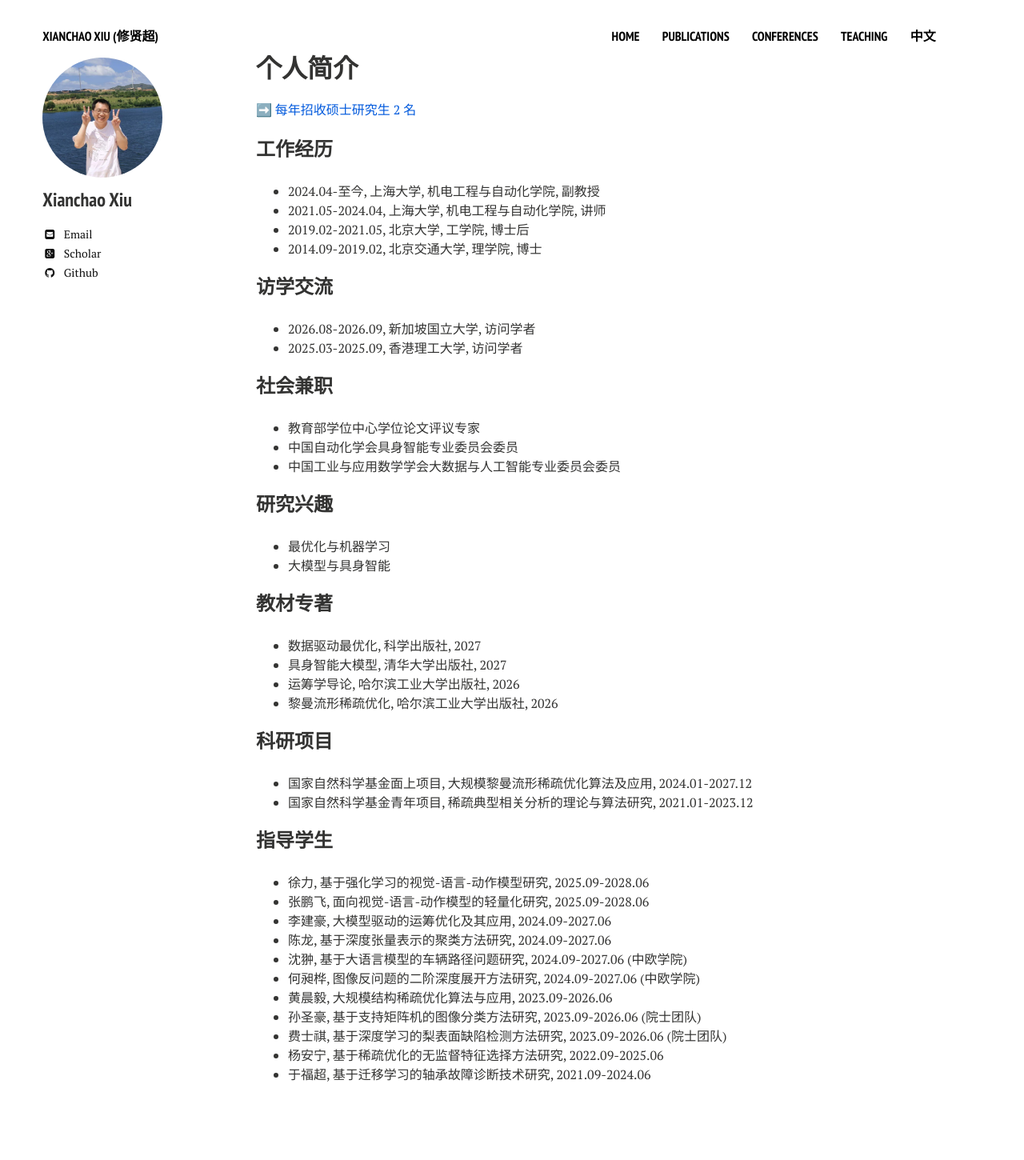
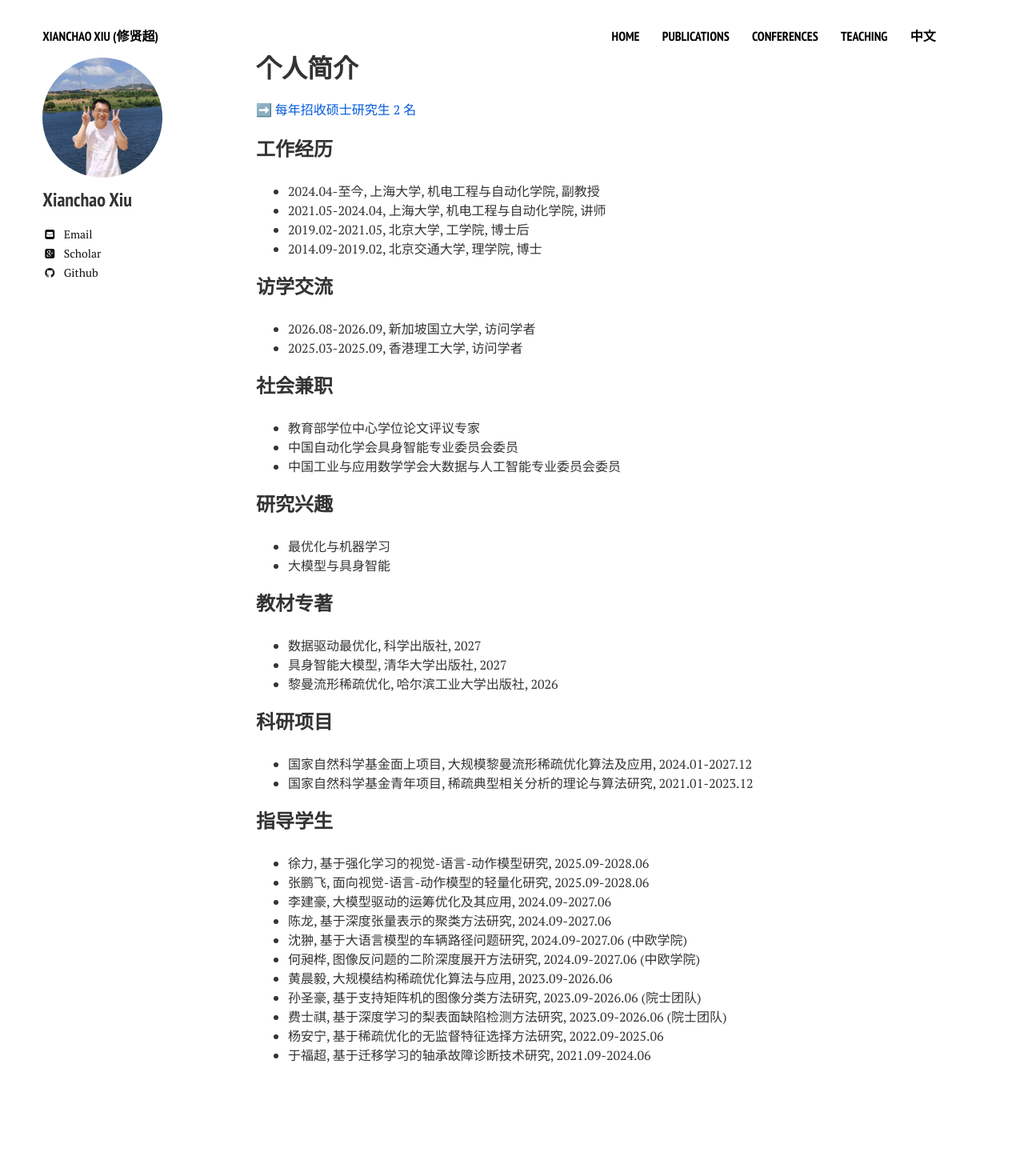
Before and after one commit to xianchaoxiu/xianchaoxiu.github.io, a Jekyll site: the page built from chinese/index.md, in a window 1280 px wide. Shown: the whole page at 80% size. Built offline with Jekyll 4.4.1, drawn with Linux system fonts in a browser that asks for light colours; nearby versions of some CDN libraries; after the commit the page ends 1426 px from its top, so only the background shows below that.

Commit message:
Update index.md

```diff
--- a/chinese/index.md
+++ b/chinese/index.md
@@ -32,7 +32,6 @@ share: false
 ### 教材专著
 * 数据驱动最优化, 科学出版社, 2027 <br>
 * 具身智能大模型, 清华大学出版社, 2027 <br>
-* 运筹学导论, 哈尔滨工业大学出版社, 2026 <br>
 * 黎曼流形稀疏优化, 哈尔滨工业大学出版社, 2026 <br>
 
 
```
